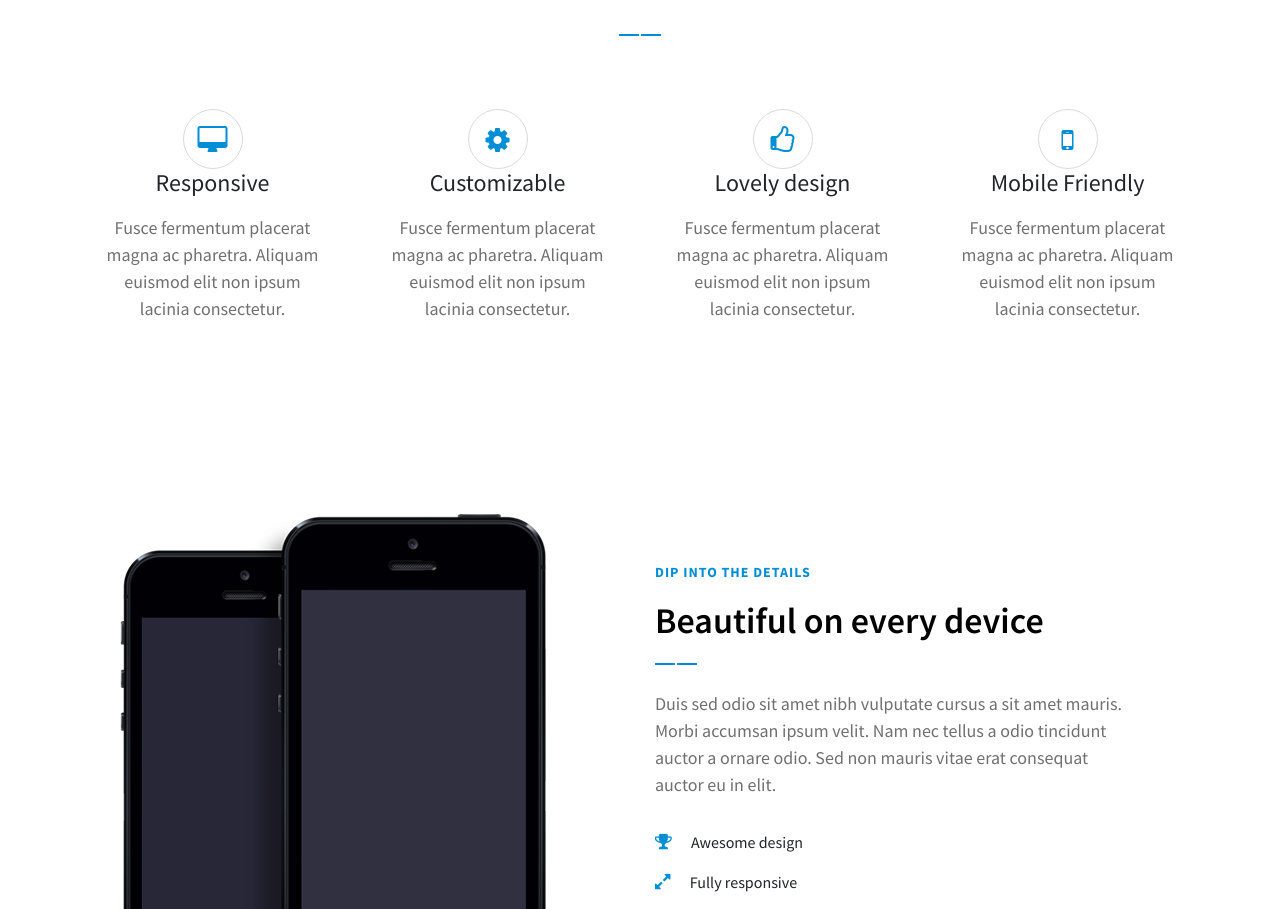
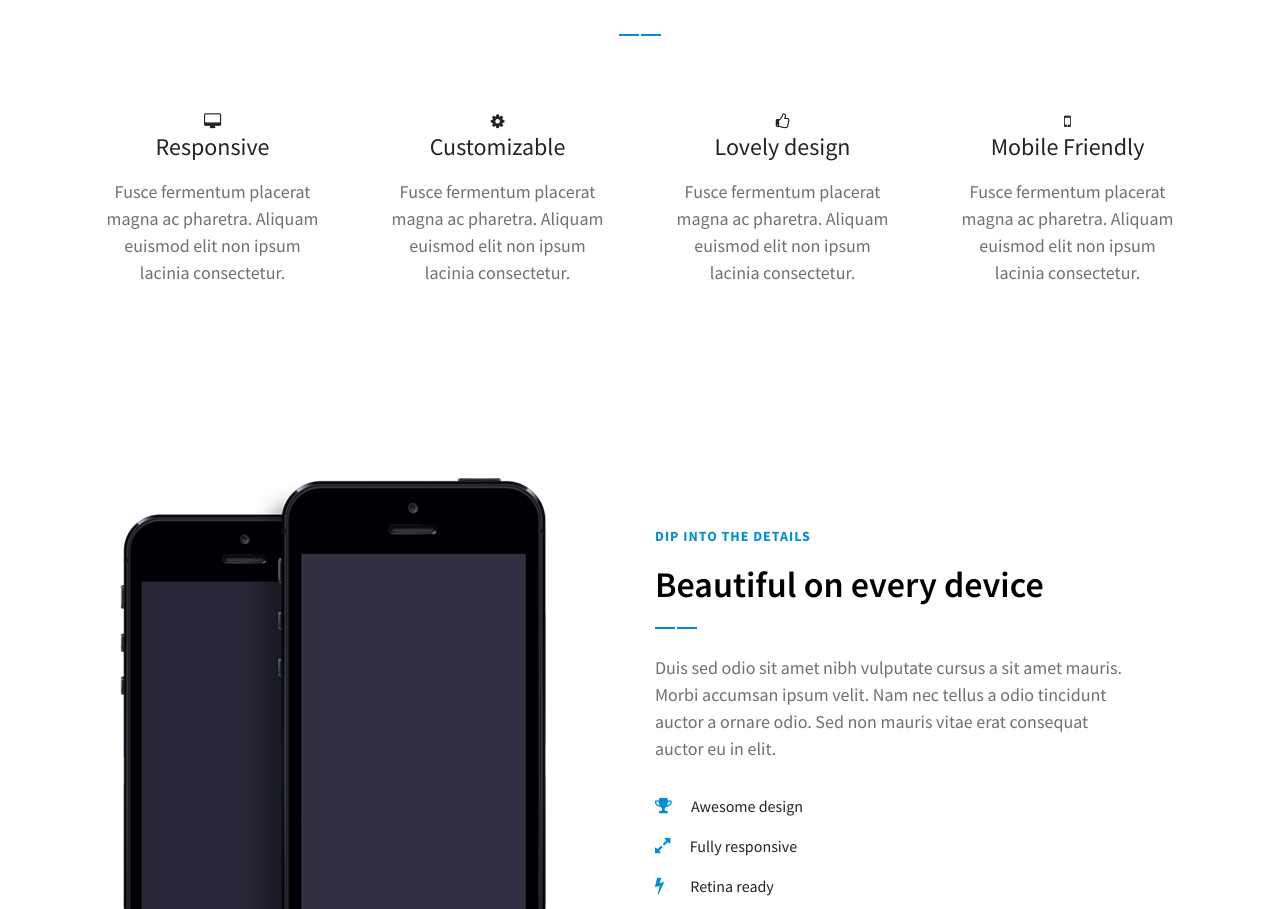
Before and after one commit to rohit-ashik/lucid, a plain HTML site: page index.html in a window 1280 px wide. Shown: the part 820-1729 px from the top of the page. Drawn offline with nearby package versions, Linux system fonts and the light colour scheme.

Commit message:
Update index.html

```diff
--- a/index.html
+++ b/index.html
@@ -38,7 +38,7 @@
                             <a class="navbar-brand" href="#">LUCID</a>
                         </div>
                         <button class="navbar-toggler" type="button" data-toggle="collapse" data-target="#navbarNav" aria-controls="navbarNav" aria-expanded="false" aria-label="Toggle navigation">
-                          <span class=""><i class="fa fa-navicon" style="color:rgb(255, 255, 255); font-size:28px; "></i></span>
+                          <span class=""><i class="fa fa-navicon m-0 p-0" style="color:rgb(255, 255, 255); font-size:28px; "></i></span>
                         </button>
                         <div class="collapse navbar-collapse text-center menu-design" id="navbarNav">
                           <ul class="navbar-nav ml-auto">
@@ -107,28 +107,28 @@
                 <div class="row mt-5 pt-3">
                     <div class="col-lg-3 col-md-6">
                         <div class="amazing-features">
-                            <a href=""><i class="fa fa-desktop" aria-hidden="true"></i></a>
+                            <i class="fa fa-desktop" aria-hidden="true"></i>
                             <h4>Responsive</h4>
                             <p>Fusce fermentum placerat magna ac pharetra. Aliquam euismod elit non ipsum lacinia consectetur.</p>
                         </div>
                     </div>
                     <div class="col-lg-3 col-md-6">
                         <div class="amazing-features">
-                            <a href=""><i class="fa fa-cog" aria-hidden="true"></i></a>
+                            <i class="fa fa-cog"></i>
                             <h4>Customizable</h4>
                             <p>Fusce fermentum placerat magna ac pharetra. Aliquam euismod elit non ipsum lacinia consectetur.</p>
                         </div>
                     </div>
                     <div class="col-lg-3 col-md-6">
                         <div class="amazing-features">
-                            <a href=""><i class="fa fa-thumbs-o-up" aria-hidden="true"></i></a>
+                            <i class="fa fa-thumbs-o-up" aria-hidden="true"></i>
                             <h4>Lovely design</h4>
                             <p>Fusce fermentum placerat magna ac pharetra. Aliquam euismod elit non ipsum lacinia consectetur.</p>
                         </div>
                     </div>
                     <div class="col-lg-3 col-md-6">
                         <div class="amazing-features">
-                            <a href=""><i class="fa fa-mobile" aria-hidden="true"></i></a>
+                            <i class="fa fa-mobile" aria-hidden="true"></i>
                             <h4>Mobile Friendly</h4>
                             <p>Fusce fermentum placerat magna ac pharetra. Aliquam euismod elit non ipsum lacinia consectetur.</p>
                         </div>
```
